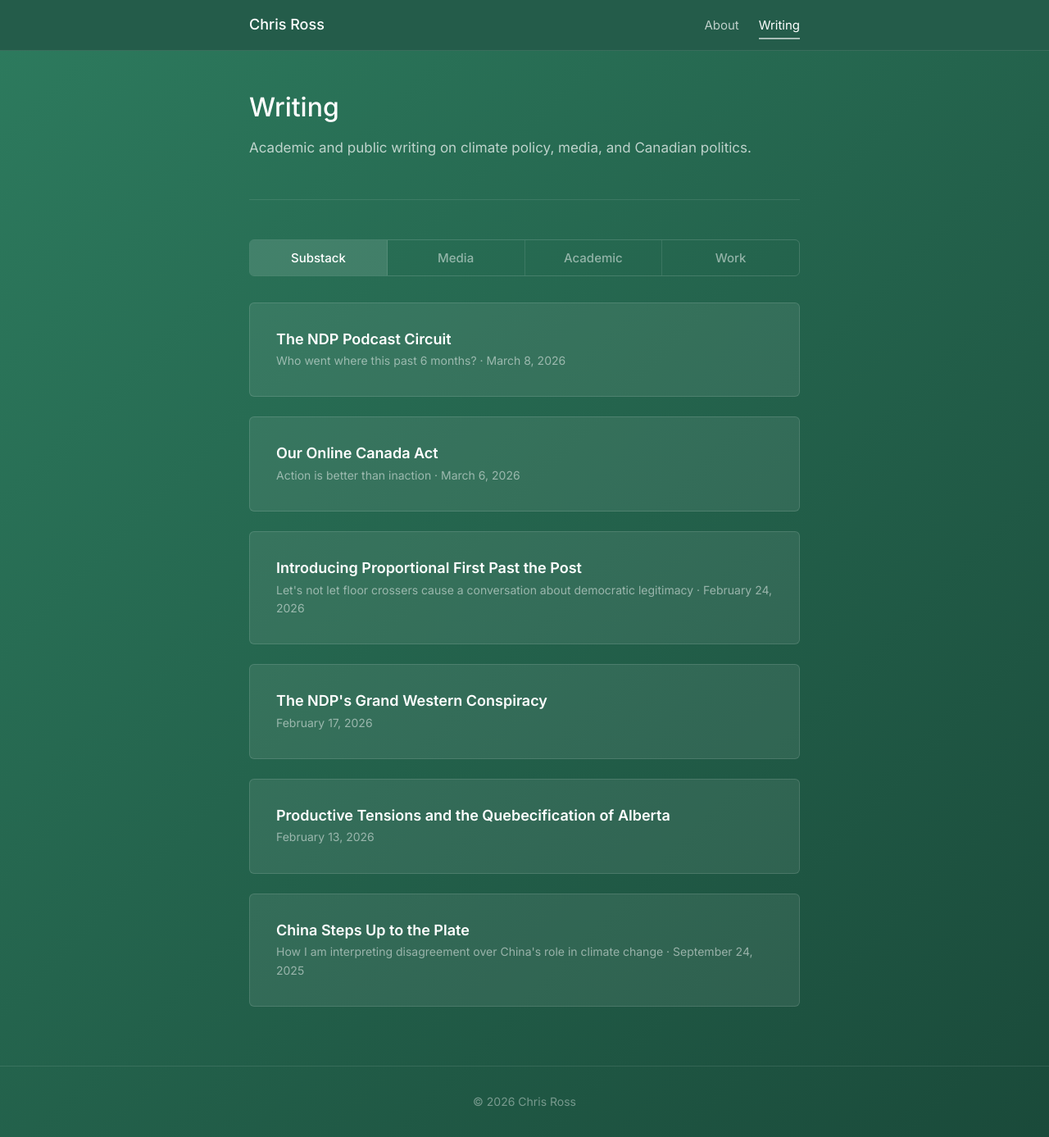
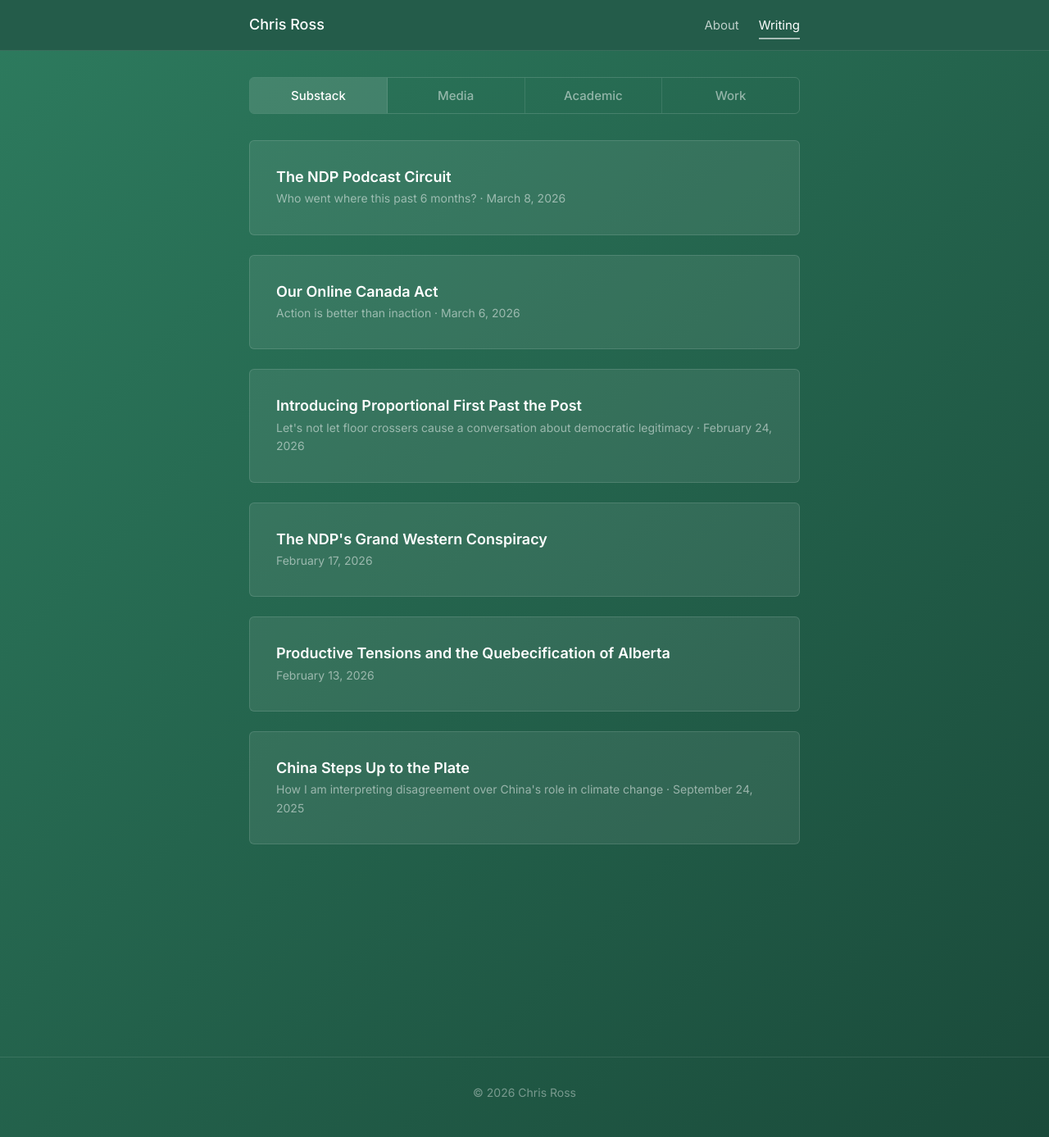
Before and after one commit to chrispross/chrispross.github.io, a Jekyll site: the page built from writing.html, in a window 1280 px wide and 1387 px high. Shown: the whole window at 82% size. Built offline with Jekyll 4.4.1, drawn with Linux system fonts in a browser that asks for light colours; comment, search, counter and statistics services are not loaded.

Commit message:
Remove Writing title, subtitle, and divider from Writing page
Go straight to the tab bar without the page header.

Co-Authored-By: Claude Opus 4.6 (1M context) <noreply@anthropic.com>

```diff
--- a/writing.html
+++ b/writing.html
@@ -1,9 +1,9 @@
 ---
-layout: page
+layout: default
 title: Writing
 permalink: /writing/
-subtitle: Academic and public writing on climate policy, media, and Canadian politics.
 ---
+<div class="page" style="padding-top: var(--spacing-lg);">
 
 <style>
   /* Green mirage gradient background */
@@ -337,3 +337,4 @@ subtitle: Academic and public writing on climate policy, media, and Canadian pol
     });
   });
 </script>
+</div>
```
